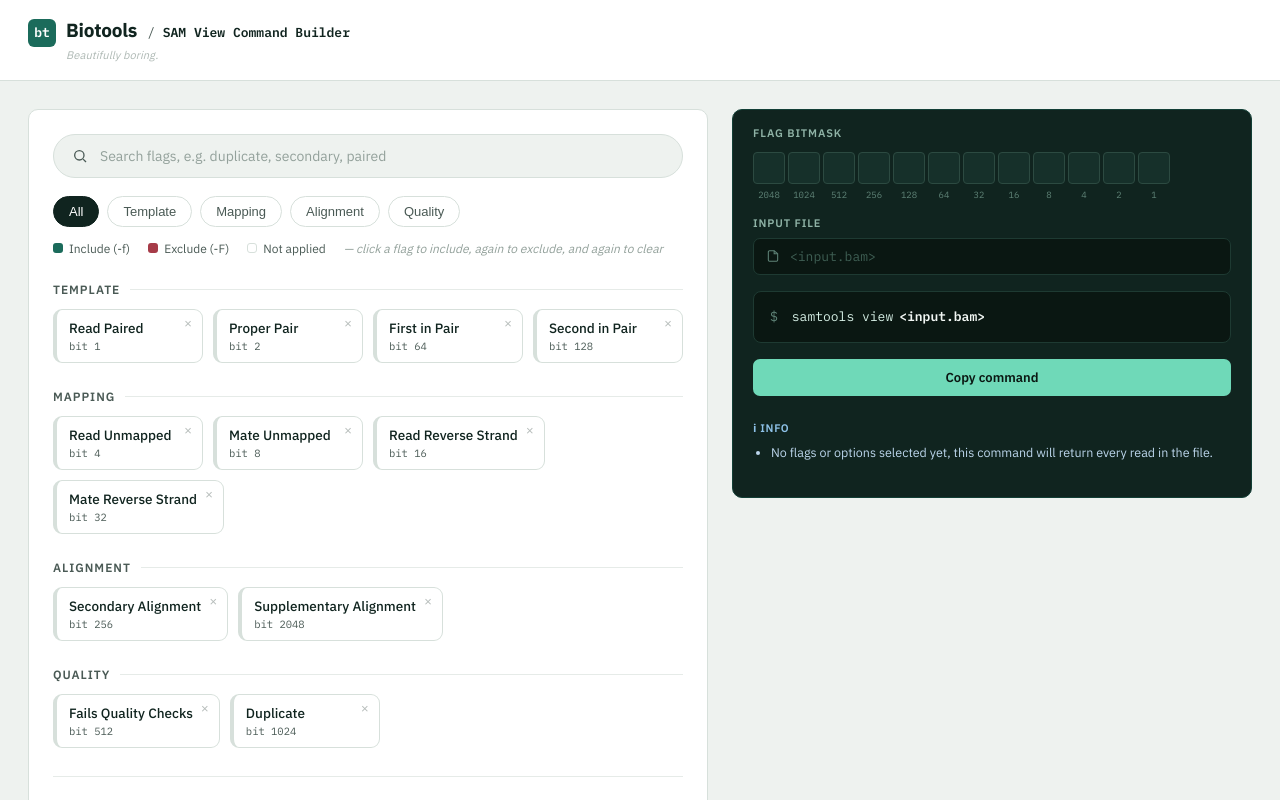
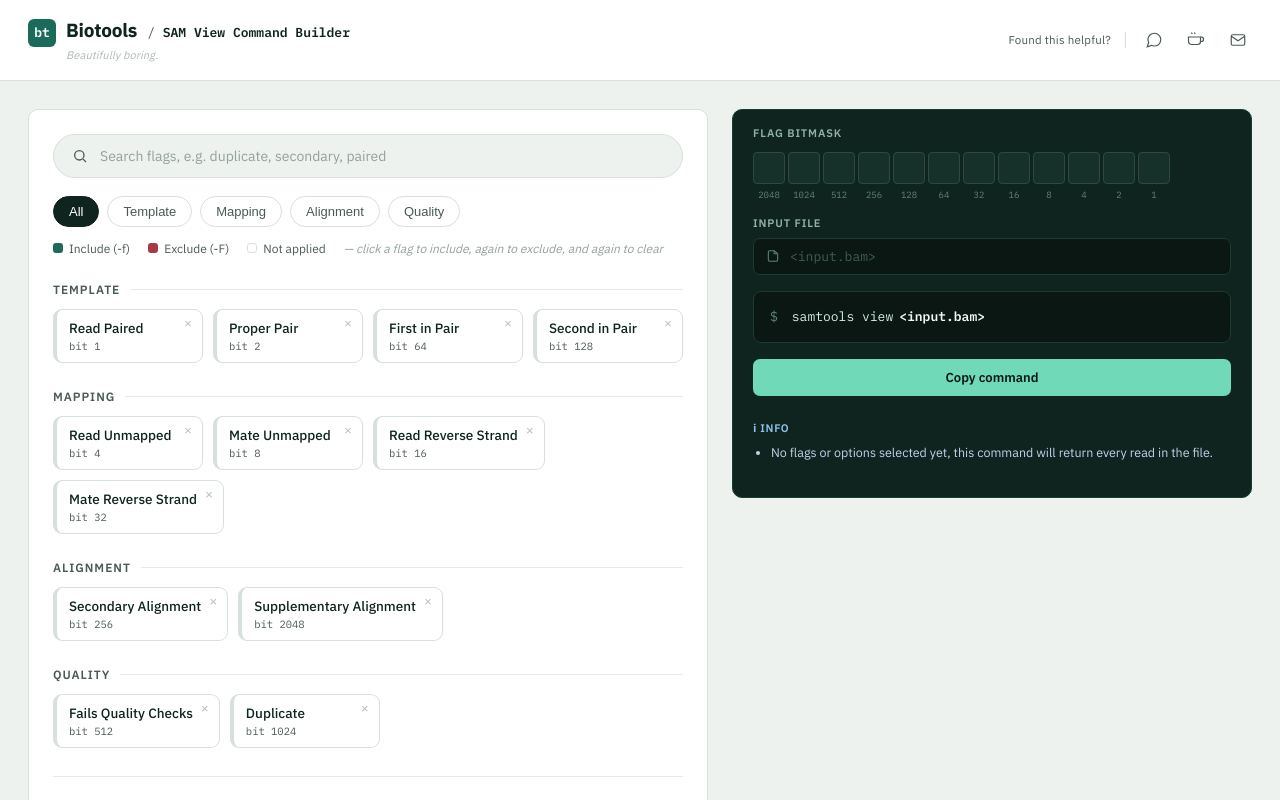
Before and after one commit to AishaEvering/BioTools, a React (Vite) app: page / in a window 1280 px wide. Shown: the top 800 px of the page. Built offline with nearby package versions, Linux system fonts and the light colour scheme.

Commit message:
added contact

```diff
--- /dev/null
+++ b/src/ui/layout/TopBar/Feedback.css
@@ -0,0 +1,62 @@
+ .topbar-actions{
+    display:flex;flex-direction:row;align-items:center;gap:14px;
+  }
+  .topbar-actions .ta-label{
+    font-size:11.5px;color:var(--ink-soft);letter-spacing:.02em;
+    white-space:nowrap;
+  }
+  .topbar-actions .ta-divider{
+    width:1px;height:16px;background:var(--line);
+    flex-shrink:0;
+  }
+  .topbar-actions .ta-icons{display:flex;gap:14px;}
+  .topbar-actions a{
+    position:relative;
+    display:flex;align-items:center;justify-content:center;
+    width:28px;height:28px;border-radius:7px;
+    color:var(--ink-soft);text-decoration:none;
+    cursor:pointer;transition:color .15s ease, background .15s ease;
+  }
+  .topbar-actions a:hover{color:var(--teal);background:var(--teal-dim);}
+  .topbar-actions svg{width:16px;height:16px;stroke:currentColor;}
+
+  .icon-tooltip{
+    position:absolute;
+    top:calc(100% + 10px);
+    left:50%;
+    width:max-content;
+    max-width:160px;
+    padding:8px 12px;
+    border:1px solid rgba(255,255,255,0.12);
+    border-radius:10px;
+    background:rgba(10,25,22,0.96);
+    box-shadow:0 12px 30px rgba(0,0,0,0.28);
+    font-size:0.78rem;
+    font-family:var(--sans);
+    font-weight:500;
+    line-height:1.4;
+    color:var(--terminal-text);
+    text-align:center;
+    opacity:0;
+    visibility:hidden;
+    transform:translateX(-50%) translateY(-4px);
+    transition:opacity 160ms ease, transform 160ms ease, visibility 160ms ease;
+    z-index:20;
+    pointer-events:none;
+  }
+  .topbar-actions a:hover .icon-tooltip{
+    opacity:1;
+    visibility:visible;
+    transform:translateX(-50%) translateY(0);
+  }
+  .icon-tooltip::before{
+    content:"";
+    position:absolute;
+    top:-6px;
+    left:50%;
+    width:10px;height:10px;
+    background:inherit;
+    border-left:1px solid rgba(255,255,255,0.12);
+    border-top:1px solid rgba(255,255,255,0.12);
+    transform:translateX(-50%) rotate(45deg);
+  }
--- /dev/null
+++ b/src/ui/layout/TopBar/Feedback.tsx
@@ -0,0 +1,85 @@
+import "./Feedback.css";
+
+export default function Feedback() {
+  return (
+    <div className="topbar-actions">
+      <span className="ta-label">Found this helpful?</span>
+      <span className="ta-divider"></span>
+      <div className="ta-icons">
+        <a href="#" id="feedbackLink" aria-label="Send feedback">
+          <svg viewBox="0 0 24 24" fill="none" strokeWidth="1.6">
+            <path d="M21 11.5a8.38 8.38 0 01-.9 3.8 8.5 8.5 0 01-7.6 4.7 8.38 8.38 0 01-3.8-.9L3 21l1.9-5.7a8.38 8.38 0 01-.9-3.8 8.5 8.5 0 014.7-7.6 8.38 8.38 0 013.8-.9h.5a8.48 8.48 0 018 8v.5z" />
+          </svg>
+          <span className="icon-tooltip">Send feedback</span>
+        </a>
+        <a
+          href="https://ko-fi.com/aishaebiotools"
+          target="_blank"
+          rel="noopener noreferrer"
+          aria-label="Buy me lunch"
+        >
+          <svg
+            viewBox="0 0 24 24"
+            fill="none"
+            strokeWidth="1.6"
+            aria-hidden="true"
+          >
+            <path d="M18 8h1a3 3 0 010 6h-1" />
+            <path d="M2 8h16v6a4 4 0 01-4 4H6a4 4 0 01-4-4V8z" />
+            <path d="M6 2c0 1.1.9 1 .9 2M10 2c0 1.1.9 1 .9 2" />
+          </svg>
+          <span className="icon-tooltip">Buy me lunch</span>
+        </a>
+        <a href="#" id="contactLink" aria-label="Contact me">
+          <svg viewBox="0 0 24 24" fill="none" strokeWidth="1.6">
+            <rect x="3" y="5" width="18" height="14" rx="2" />
+            <path d="M3 7l9 6 9-6" />
+          </svg>
+          <span className="icon-tooltip">Contact me</span>
+        </a>
+      </div>
+    </div>
+  );
+}
+
+function initEmailLinks() {
+  const user = ["s", "h", "o", "v", "o", "n", "3", "0", "0", "0", "g"].join("");
+  const domain = ["gmail", "com"].join(".");
+
+  const contactTag = ["+", "b", "i", "o", "t", "o", "o", "l", "s"].join("");
+  const contactLink = document.getElementById("contactLink");
+  if (contactLink instanceof HTMLAnchorElement && contactLink)
+    contactLink.href = "mailto:" + user + contactTag + "@" + domain;
+
+  const feedbackTag = [
+    "+",
+    "b",
+    "i",
+    "o",
+    "t",
+    "o",
+    "o",
+    "l",
+    "s",
+    "+",
+    "f",
+    "e",
+    "e",
+    "d",
+    "b",
+    "a",
+    "c",
+    "k",
+  ].join("");
+  const feedbackLink = document.getElementById("feedbackLink");
+  if (feedbackLink instanceof HTMLAnchorElement && feedbackLink)
+    feedbackLink.href =
+      "mailto:" +
+      user +
+      feedbackTag +
+      "@" +
+      domain +
+      "?subject=" +
+      encodeURIComponent("BioTools feedback");
+}
+initEmailLinks();
--- a/src/ui/layout/TopBar/TopBar.tsx
+++ b/src/ui/layout/TopBar/TopBar.tsx
@@ -1,3 +1,4 @@
+import Feedback from "./Feedback";
 import "./TopBar.css";
 
 export default function TopBar() {
@@ -19,7 +20,7 @@ export default function TopBar() {
           </div>
         </div>
       </div>
-      <div className="topbar-actions">{/* TODO: will add actions*/}</div>
+      <Feedback />
     </header>
   );
 }
```
